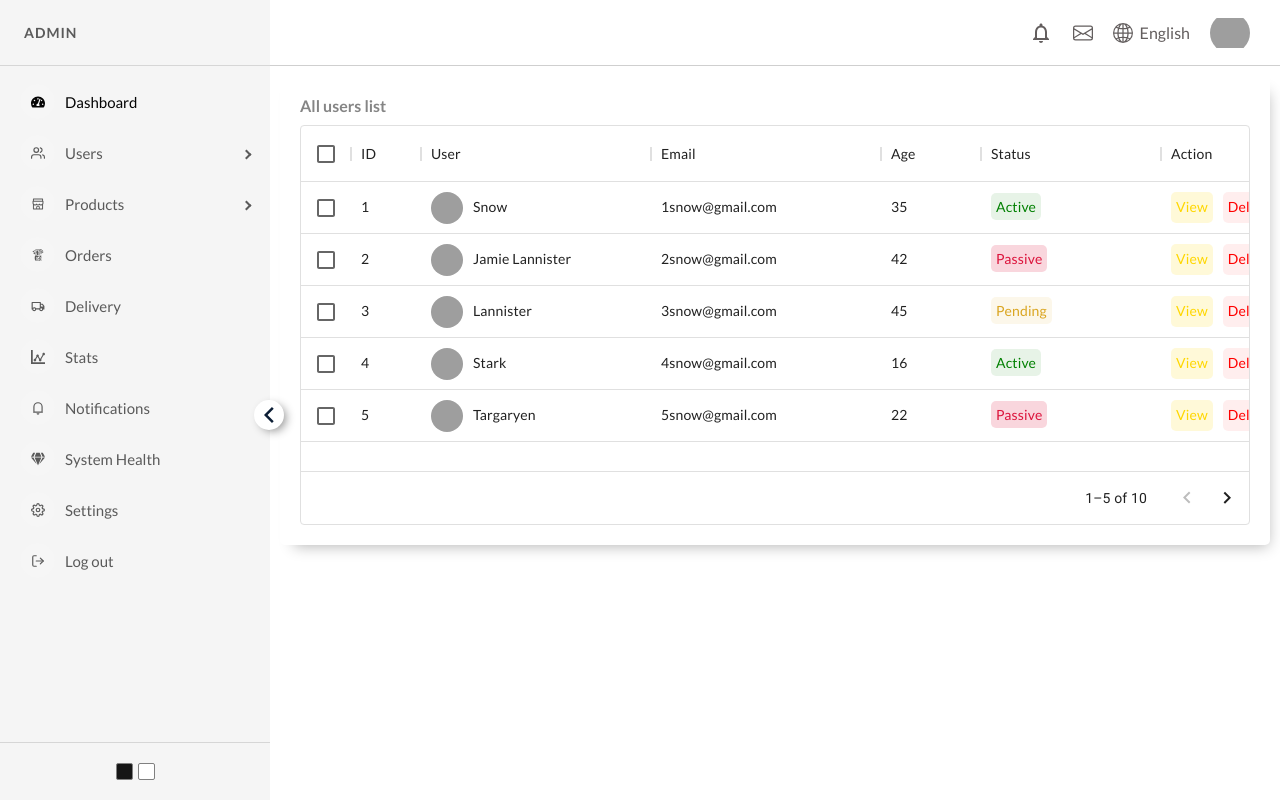
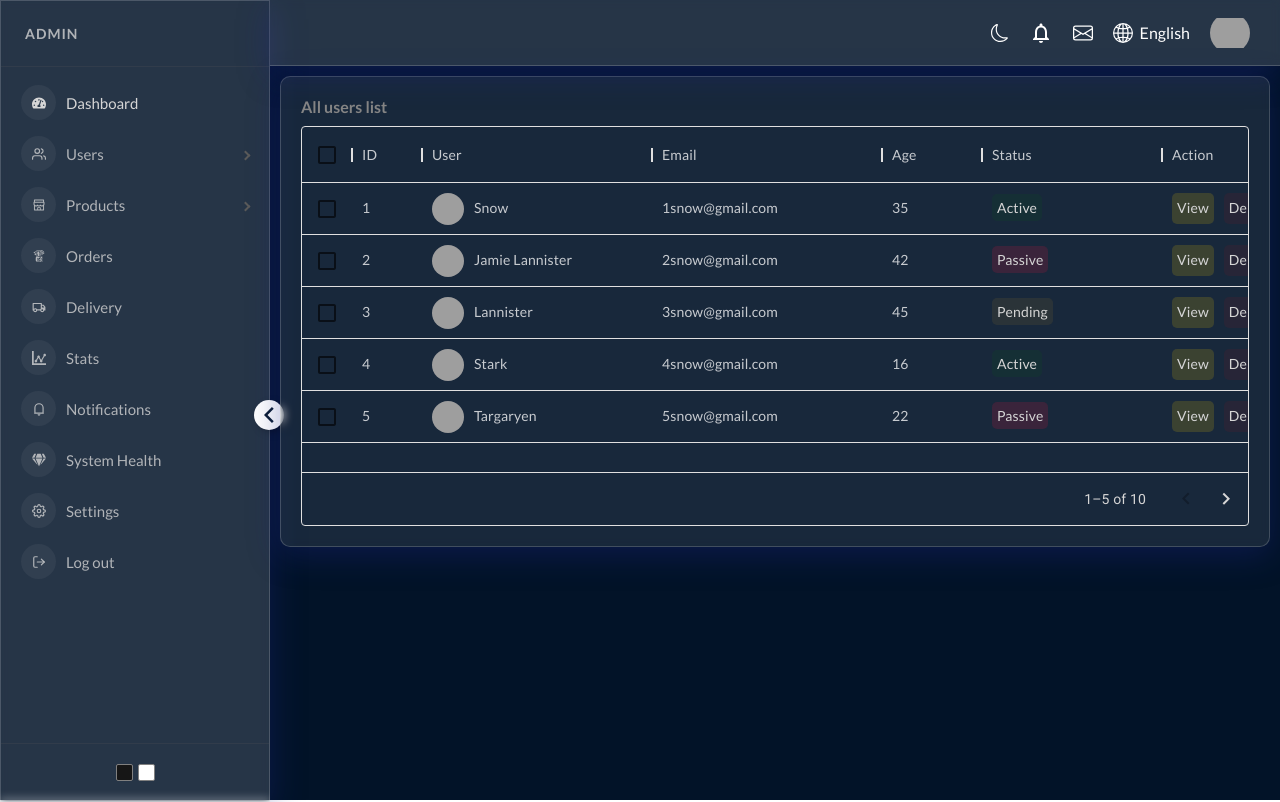
Before and after one commit to Shanto96/admin-dashboard, a React (Create React App) app in the folder admin-dashboard/: page /users in a window 1280 px wide. Built offline with nearby package versions, Linux system fonts and the light colour scheme; grey boxes are pictures that could not be loaded.

Commit message:
sidebar issue fix

```diff
--- a/admin-dashboard/src/App.js
+++ b/admin-dashboard/src/App.js
@@ -3,7 +3,7 @@ import Home from "./pages/home/Home";
 
 function App() {
   return (
-    <div className="">
+    <div className="app">
       <Home />
     </div>
   );
--- a/admin-dashboard/src/Components/datatable/Datatable.jsx
+++ b/admin-dashboard/src/Components/datatable/Datatable.jsx
@@ -28,6 +28,7 @@ function Datatable() {
           pageSize={5}
           rowsPerPageOptions={[5]}
           checkboxSelection
+          className="tableCell"
         />
       </div>
     </div>
--- a/admin-dashboard/src/Components/home-table/table.scss
+++ b/admin-dashboard/src/Components/home-table/table.scss
@@ -1,4 +1,7 @@
 .table{
+    color: #fff;
+    border-radius: 0px;
+
     .cellWrapper{
         display: flex;
         align-items: center;
@@ -27,8 +30,10 @@
     }
 
 }
+
 .table-container{
-    padding: 20px;
+    margin: 20px;
+    padding: 10px;
     -webkit-box-shadow: 6px 9px 14px 2px rgba(0,0,0,0.15);
     box-shadow: 6px 9px 14px 2px rgba(0,0,0,0.15);
     .title{
@@ -38,4 +43,5 @@
         margin-bottom: 10px;
         display: block;
     }
+
 }
--- a/admin-dashboard/src/Components/navbar/Navbar.jsx
+++ b/admin-dashboard/src/Components/navbar/Navbar.jsx
@@ -1,11 +1,14 @@
 import React from "react";
 import { MdOutlineNotificationsNone, MdSettings } from "react-icons/md";
-import { BsEnvelope, BsGlobe2 } from "react-icons/bs";
+import { BsEnvelope, BsGlobe2, BsMoon } from "react-icons/bs";
 import "./navbar.scss";
 function Navbar() {
   return (
     <div className="d-flex navbar-container w-100">
       <div className="icon-wraper d-flex ">
+        <div className="single-icon">
+          <BsMoon size={18} />
+        </div>
         <div className="single-icon">
           <MdOutlineNotificationsNone size={24} />
         </div>{" "}
--- a/admin-dashboard/src/Components/sidebar/Aside.jsx
+++ b/admin-dashboard/src/Components/sidebar/Aside.jsx
@@ -53,9 +53,11 @@ const Aside = ({ image, collapsed, rtl, toggled, handleToggleSidebar }) => {
 
       <SidebarContent>
         <Menu iconShape="circle">
-          <Link to="/">
-            <MenuItem icon={<FaTachometerAlt />}>Dashboard</MenuItem>
-          </Link>
+          <>
+            <Link to="/">
+              <MenuItem icon={<FaTachometerAlt />}>Dashboard</MenuItem>
+            </Link>
+          </>
           <SubMenu title="Users" icon={<FiUsers />}>
             <>
               <Link to="/users">
--- a/admin-dashboard/src/index.js
+++ b/admin-dashboard/src/index.js
@@ -10,12 +10,13 @@ import NewProduct from "./pages/new/NewProduct";
 import Sidebar from "./Components/sidebar/Sidebar";
 import Navbar from "./Components/navbar/Navbar";
 import "./index.css";
+import "./styles/styles.scss";
 import App from "./App";
 import { BrowserRouter, Routes, Route } from "react-router-dom";
 const root = ReactDOM.createRoot(document.getElementById("root"));
 root.render(
   <BrowserRouter>
-    <div className="d-flex">
+    <div className="d-flex app-container">
       <div className="sidebar-container">
         <Sidebar />
       </div>
--- a/admin-dashboard/src/pages/home/Home.jsx
+++ b/admin-dashboard/src/pages/home/Home.jsx
@@ -18,7 +18,7 @@ function Home() {
         <ProgressBar />
         <Chart title="Monthly Business Analysis" />
       </div>
-      <div className="table-container">
+      <div className="">
         <HomeTable title="Latest Sales update" />
       </div>
     </>
--- /dev/null
+++ b/admin-dashboard/src/styles/styles.scss
@@ -0,0 +1,93 @@
+.app-container{
+    $sidebar-color: rgb(255, 250, 250);
+
+    background:#021328 ;
+    color:#fff;
+    .table{
+        background:#021328 ;
+        color:#fff;
+    }
+    .widget,.progress-container,.chart-container,.table-container ,.datatable-container,.form-title-container, .form-container  {
+        background: rgba(255, 255, 255, 0.089);
+        box-shadow: 0 8px 32px 0 rgba( 31, 38, 135, 0.37 );
+        backdrop-filter: blur( 4px );
+        -webkit-backdrop-filter: blur( 4px );
+        border-radius: 10px;
+        border: 1px solid rgba( 255, 255, 255, 0.18 );
+        input{
+            background:transparent !important;
+            color: rgba(255, 255, 255, 0.76) !important;
+        }
+    }
+    .navbar-container{
+        background: rgba(255, 255, 255, 0.144);
+        box-shadow: 0 8px 32px 0 rgba( 31, 38, 135, 0.37 );
+        backdrop-filter: blur( 4px );
+        -webkit-backdrop-filter: blur( 4px );
+        border-bottom: 1px solid rgba( 255, 255, 255, 0.18 );
+    color:#fff;
+    .single-icon{
+        color:#fff;
+    }
+
+}
+.pro-sidebar > .pro-sidebar-inner{
+    background: rgba(255, 255, 255, 0.144);
+    box-shadow: 0 8px 32px 0 rgba( 31, 38, 135, 0.37 );
+    backdrop-filter: blur( 4px );
+    -webkit-backdrop-filter: blur( 4px );
+    border: 1px solid rgba( 255, 255, 255, 0.18 );
+    color:   rgba(214, 214, 214, 0.788);
+    .pro-inner-item,pro-item-content,.pro-menu-item{
+        &:hover{
+            color: #fff !important;
+
+
+        }
+    }
+
+}
+    .tableCell{
+        color: rgba(255, 255, 255, 0.76) !important;
+    }
+    .cellWithStatus {
+        .status{
+            padding: 5px;
+            border-radius: 5px;
+            text-transform: capitalize;
+            &.active{
+                color: rgb(214, 214, 214);
+            }&.pending{
+                color: rgb(214, 214, 214);
+            }&.passive{
+                color: rgb(214, 214, 214);
+            }
+        }
+    }
+    .cellWithAction{
+        display: flex;
+        align-items: center;
+        gap:10px;
+        .view{
+            display: block;
+            border-radius: 5px;
+            color: rgb(214, 214, 214);
+            padding: 5px;
+            cursor: pointer;
+        } .delete{
+            cursor: pointer;
+            display: block;
+            border-radius: 5px;
+            color: rgb(214, 214, 214);
+            padding: 5px;
+        }
+
+    }
+    .MuiTablePagination-displayedRows,.MuiTablePagination-actions ,.pro-sidebar .pro-menu a{
+        color: rgb(214, 214, 214);
+        &:hover{
+            color:#fff;
+        }
+    }
+
+}
```
